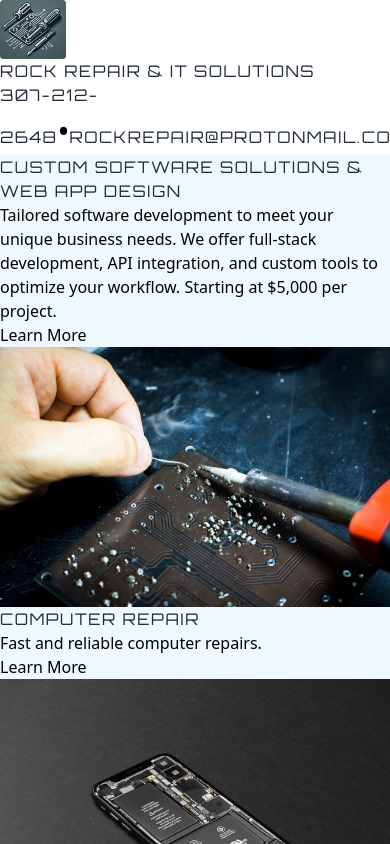
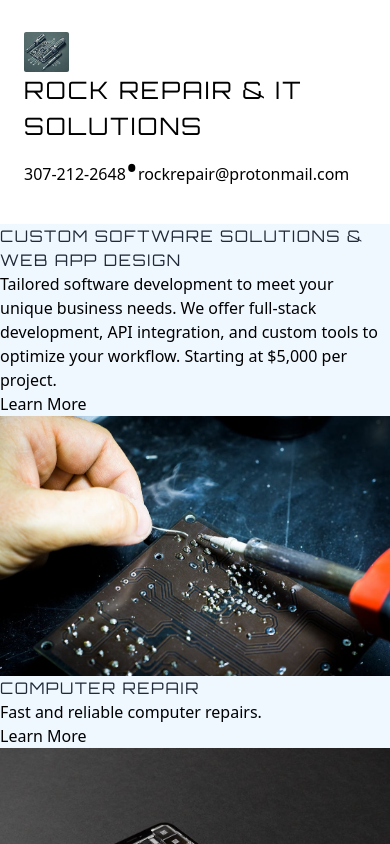
Before and after one commit to lionsarmor/RockRepair, a Vue app: page / in a window 390 px wide. Shown: the top 844 px of the page. Built offline with nearby package versions, Linux system fonts and the light colour scheme; what vue-konva would draw is missing.

Commit message:
header update

```diff
--- a/src/components/DashboardHeader.vue
+++ b/src/components/DashboardHeader.vue
@@ -1,14 +1,22 @@
 <template>
-  <header class="bg-red-400 text-black p-4 flex flex-col md:flex-row items-center justify-between">
+  <header
+    class="bg-gradient-to-r from-red-400 to-red-600 text-white p-4 flex flex-col md:flex-row items-center justify-between shadow-lg"
+  >
     <div class="flex items-center space-x-4 mb-2 md:mb-0">
       <img src="@/assets/images/logo.png" alt="Logo" class="logo" />
-      <h1 class="title text-xl font-semibold">Rock Repair & IT solutions</h1>
+      <h1 class="title text-2xl font-bold tracking-wide">Rock Repair & IT Solutions</h1>
     </div>
 
     <nav class="flex flex-col md:flex-row space-y-2 md:space-y-0 md:space-x-4 items-center">
-      <a href="tel:13072122648" class="text-lg font-bold text-black title">307-212-2648</a>
-      <a><span style="font-size: 2rem">•</span></a>
-      <a href="mailto:rockrepair@protonmail.com" class="text-lg font-bold text-black title"
+      <a
+        href="tel:13072122648"
+        class="text-lg font-semibold hover:text-yellow-300 transition-colors"
+        >307-212-2648</a
+      >
+      <span class="hidden md:block" style="font-size: 2rem">•</span>
+      <a
+        href="mailto:rockrepair@protonmail.com"
+        class="text-lg font-semibold hover:text-yellow-300 transition-colors"
         >rockrepair@protonmail.com</a
       >
     </nav>
@@ -21,7 +29,7 @@ export default {
 }
 </script>
 
-<style>
+<style scoped>
 @font-face {
   font-family: 'Orbitron';
   src: url('@/assets/fonts/Orbitron.ttf') format('truetype');
@@ -29,12 +37,28 @@ export default {
 
 .title {
   font-family: 'Orbitron', sans-serif;
-  letter-spacing: 1.5px;
+  letter-spacing: 2px;
   text-transform: uppercase;
-  color: #1f2937; /* Darker text color */
 }
 
 .logo {
   height: 7vh;
+  max-height: 50px;
+  object-fit: contain;
+}
+
+@media (max-width: 768px) {
+  .logo {
+    height: 5vh;
+    max-height: 40px;
+  }
+
+  .title {
+    font-size: 1.5rem;
+  }
+
+  header {
+    padding: 2rem 1.5rem;
+  }
 }
 </style>
```
